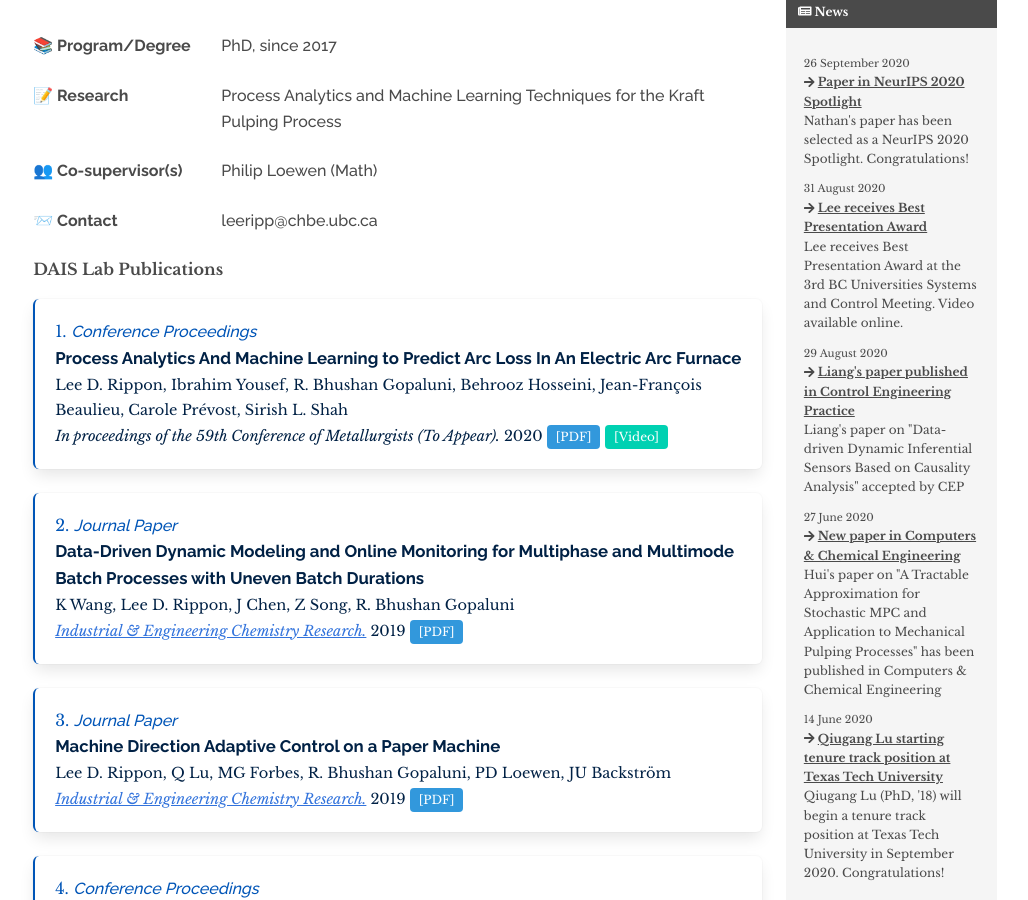
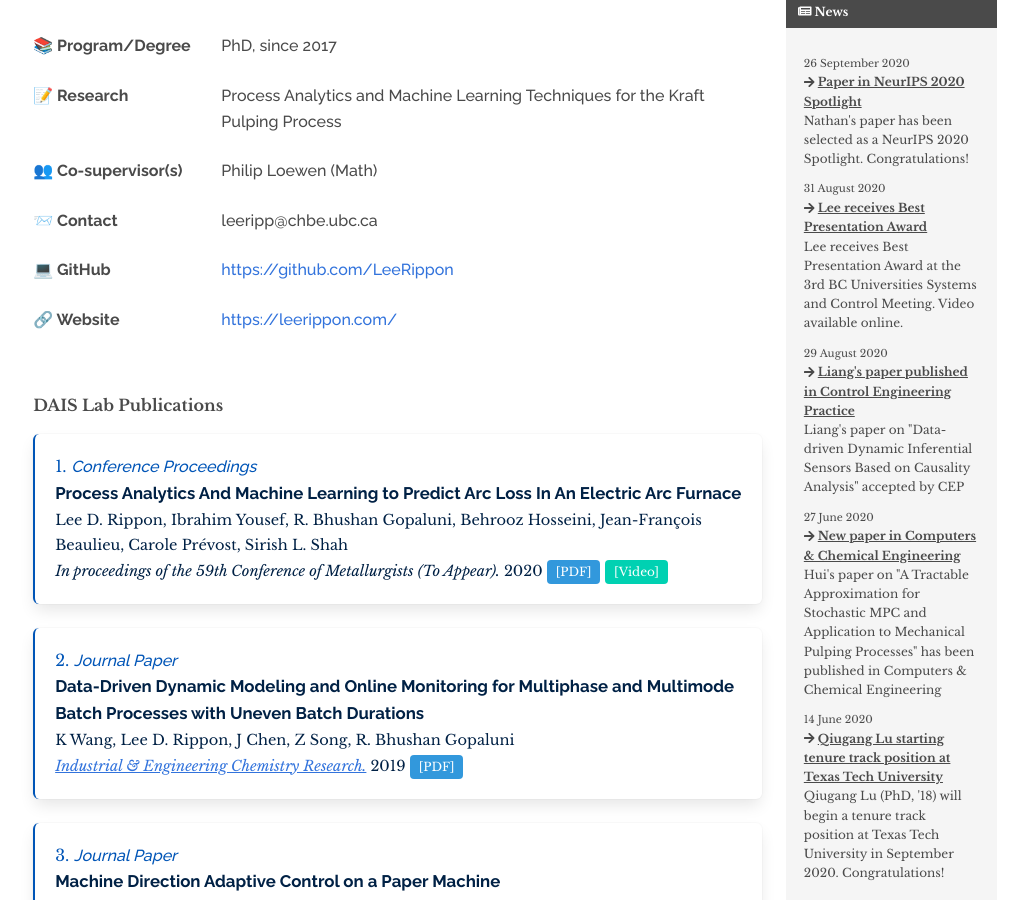
Before and after one commit to daisubc/daisubc.github.io, a Jekyll site: the page built from _profiles/Lee Rippon.md, in a window 1280 px wide and 900 px high, scrolled down 477 px. Shown: the whole window, without its empty margins (219-1247 px from the left). Built offline with Jekyll 4.4.1, drawn with Linux system fonts in a browser that asks for light colours; nearby versions of some CDN libraries.

Commit message:
update bio layout with gh and personal web links

```diff
--- a/_layouts/biography.html
+++ b/_layouts/biography.html
@@ -52,6 +52,27 @@ layout: basic
         {{ page.email }}
       </div>
     </div>
+    {% if page.github %}
+    <div class="columns">
+      <div class="column is-full-mobile is-one-quarter-desktop">
+        <b>💻 GitHub</b>
+      </div>
+      <div class="column">
+        <a href="{{ page.github }}">{{ page.github }}</a>
+      </div>
+    </div>
+    {% endif %}
+    {% if page.website %}
+    <div class="columns">
+      <div class="column is-full-mobile is-one-quarter-desktop">
+        <b>🔗 Website</b>
+      </div>
+      <div class="column">
+        <a href="{{ page.website }}">{{ page.website }}</a>
+      </div>
+    </div>
+    {% endif %}
+    <div class="mt-6"></div>
     <div class="columns">
       <div class="column is-full-desktop">
         {% include team_profile_pubs.html %}
--- a/_profiles/Lee Rippon.md
+++ b/_profiles/Lee Rippon.md
@@ -1,6 +1,8 @@
 ---
 layout: biography
 email: leeripp@chbe.ubc.ca
+website: https://leerippon.com/
+github: https://github.com/LeeRippon
 project: Process Analytics and Machine Learning Techniques for the Kraft Pulping Process
 img: leephoto2.png
 degree: PhD
```
